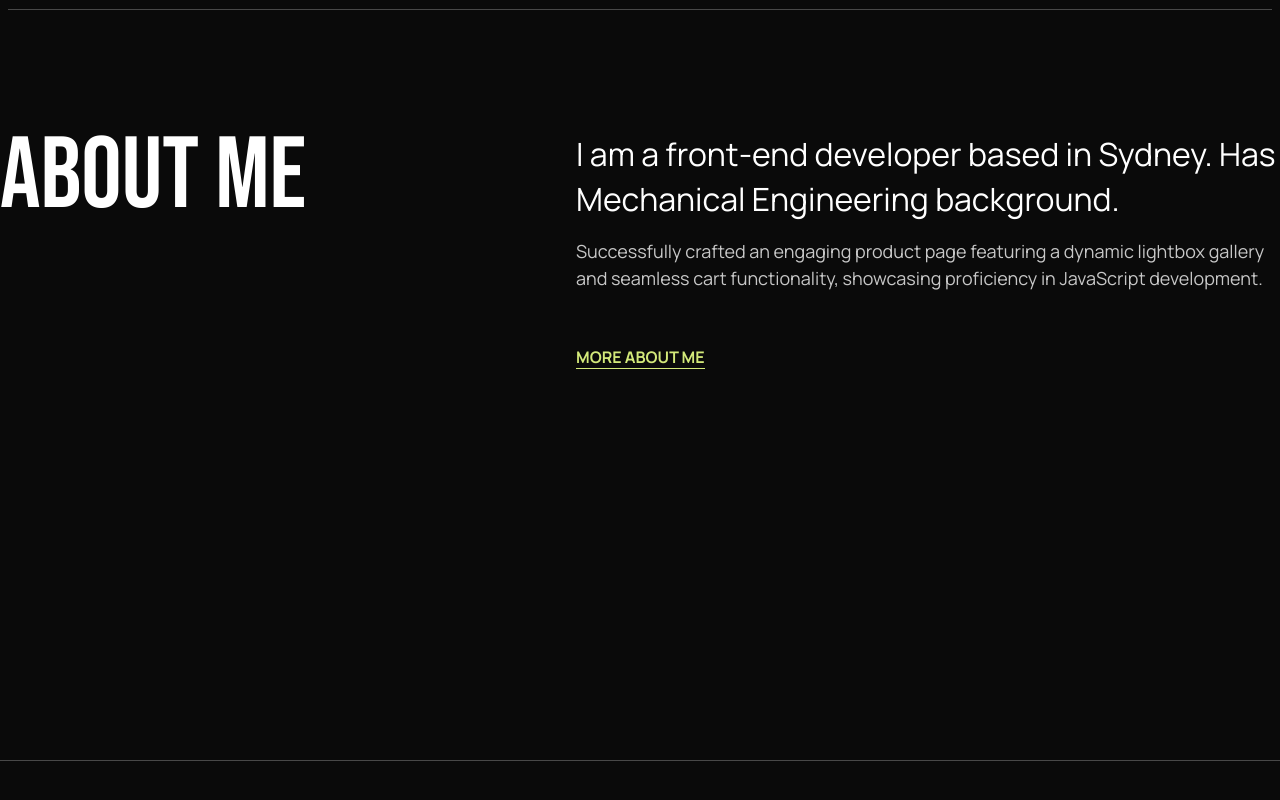
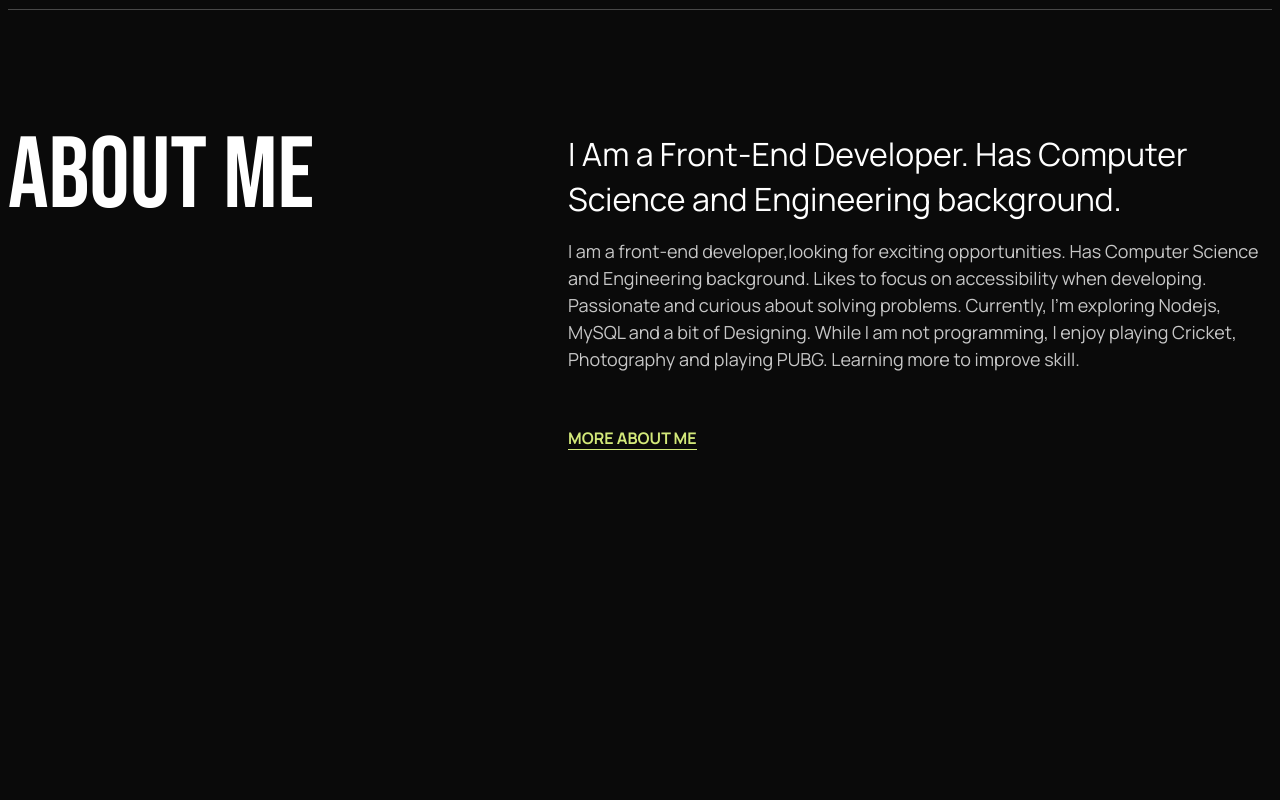
Before and after one commit to Riajul-56/Protfolio, a React (Vite) app: page / in a window 1280 px wide. Shown: the part 3190-3990 px from the top of the page. Before the commit the page ends 3951 px from the top, so only its background shows below. Built offline with nearby package versions, Linux system fonts and the light colour scheme.

Commit message:
refactor About and Projects sections: enhance layout for responsiveness and update content for clarity and accessibility

```diff
--- a/src/section/About.jsx
+++ b/src/section/About.jsx
@@ -4,26 +4,32 @@ import Flex from "../compoents/Flex";
 
 const About = () => {
   return (
-    <section className="mt-[122px] ">
-      <div className="border-b border-[#484848] pb-[391px]">
+    <section className="mt-[122px] px-2 MyXl-px-0 ">
+      <div className="border-b border-[#484848] sm:pb-[391px] pb-20">
         <Container>
-          <Flex className="justify-between">
+          <Flex className="justify-between sm:flex-row flex-col gap-5 sm:gap-0">
             <div>
-              <h2 className="font-primary_font font-normal text-[101px] text-heading_text leading-[90%] ">
+              <h2 className="font-primary_font font-normal sm:text-[101px] text-[50px] text-heading_text leading-[90%] ">
                 About me
               </h2>
             </div>
 
-            <div className="w-[704px]">
-              <h3 className="font-secondary_font font-normal text-[32px] text-heading_text leading-[140%] ">
-                I am a front-end developer based in Sydney. Has Mechanical
-                Engineering background.
+            <div className="max-w-[704px]">
+              <h3 className="font-secondary_font font-normal sm:text-[32px] text-[20px] text-heading_text leading-[140%] ">
+                I Am a Front-End Developer. Has Computer Science and Engineering
+                background.
               </h3>
-              <p className="font-secondary_font font-normal text-lg text-primary_text leading-[150%] mt-4 mb-[53px]">
-                Successfully crafted an engaging product page featuring a
-                dynamic lightbox gallery and seamless cart functionality,
-                showcasing proficiency in JavaScript development.
+
+              <p className="font-secondary_font font-normal sm:text-lg text-sm text-primary_text leading-[150%] mt-4 sm:mb-[53px] mb-10">
+                I am a front-end developer,looking for exciting opportunities.
+                Has Computer Science and Engineering background. Likes to focus
+                on accessibility when developing. Passionate and curious about
+                solving problems. Currently, I’m exploring Nodejs, MySQL and
+                a bit of Designing. While I am not programming, I enjoy playing
+                Cricket, Photography and playing PUBG. Learning more to
+                improve skill.
               </p>
+
               <a
                 href=""
                 className="font-secondary_font font-bold text-[16px] text-link border-b  border-link "
--- a/src/section/Projects.jsx
+++ b/src/section/Projects.jsx
@@ -11,7 +11,7 @@ const Projects = () => {
       <div className="border-b border-[#484848] pb-20">
         <Container>
           <div>
-            <h2 className="text-heading_text font-primary_font font-normal text-[76px] leading-[100%]">
+            <h2 className="text-heading_text font-primary_font font-normal sm:text-[76px] text-[43px] leading-[100%]">
               Featured Projects
             </h2>
             <p className="text-primary_text text-[18px] font-normal font-secondary_font leading-[150%] max-w-[600px] mt-3">
```
